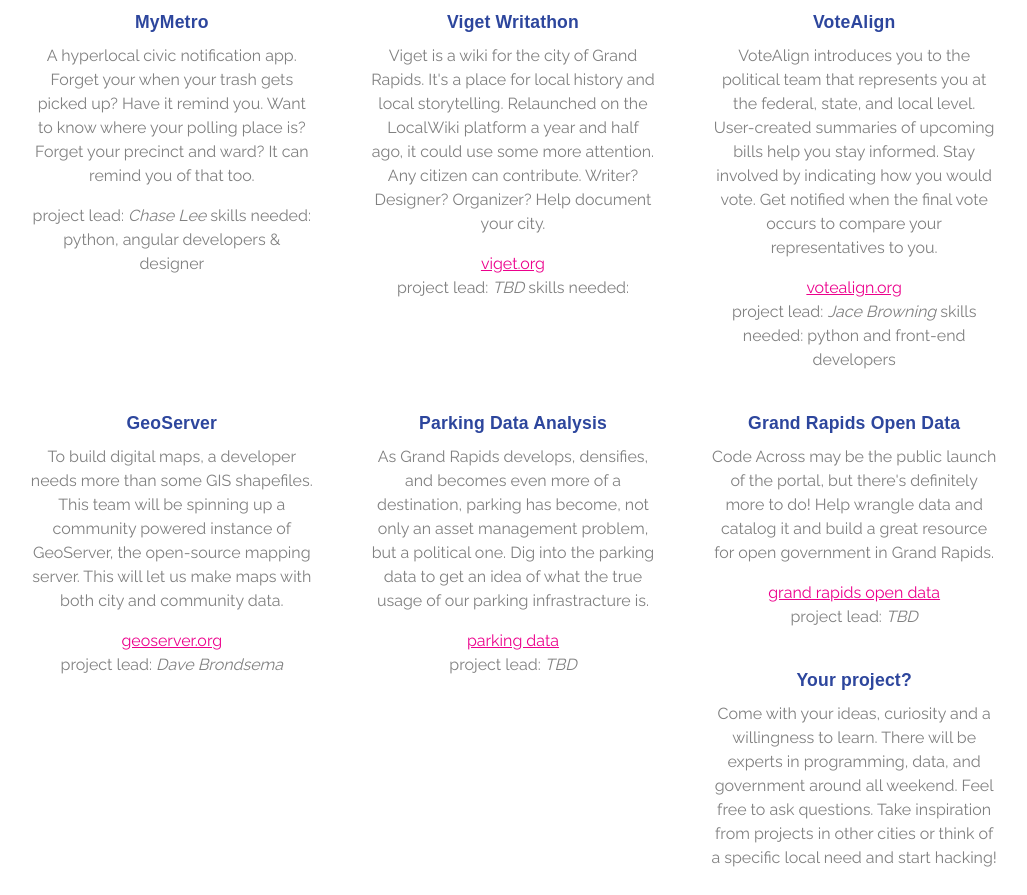
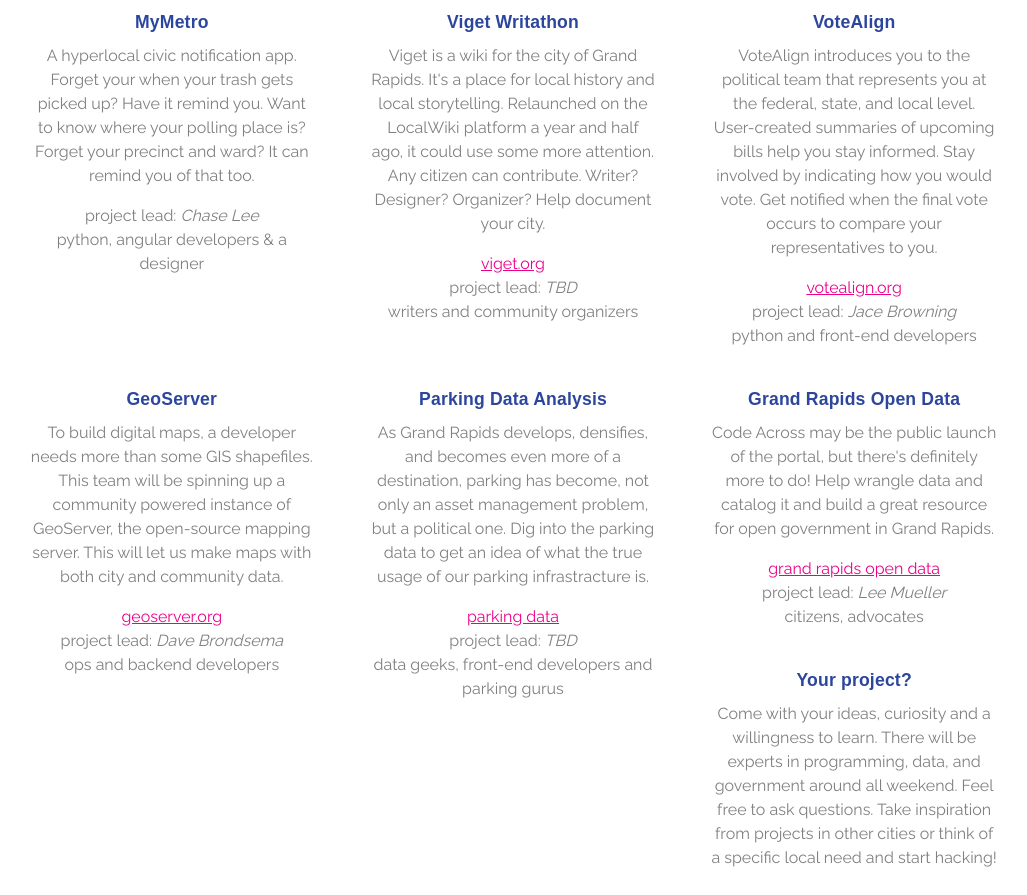
Before and after one commit to friendlycode/code-across-gr, a plain HTML site: page index.html in a window 1280 px wide. Shown: the part 1581-2476 px from the top of the page, without its empty margins (127-1154 px from the left). Drawn offline with Linux system fonts and the light colour scheme.

Commit message:
Project needs

```diff
--- a/index.html
+++ b/index.html
@@ -93,8 +93,8 @@
         A hyperlocal civic notification app. Forget your when your trash gets picked up? Have it remind you.
         Want to know where your polling place is? Forget your precinct and ward? It can remind you of that too.
       </p>
-      project lead: <span class="lead">Chase Lee</span>
-      skills needed: <span class="needs">python, angular developers & designer</span>
+      project lead: <span class="lead">Chase Lee</span><br>
+      <span class="needs">python, angular developers & a designer</span>
     </div>
 
     <div class="project">
@@ -103,8 +103,8 @@
       	Viget is a wiki for the city of Grand Rapids. It's a place for local history and local storytelling. Relaunched on the LocalWiki platform a year and half ago, it could use some more attention. Any citizen can contribute. Writer? Designer? Organizer? Help document your city.
       </p>
       <span><a href="http://viget.org">viget.org</a></span><br>
-      project lead: <span class="lead">TBD</span>
-      skills needed: <span class="needs"></span>
+      project lead: <span class="lead">TBD</span><br>
+      <span class="needs">writers and community organizers</span>
     </div>
 
     <div class="project">
@@ -115,8 +115,8 @@
         Get notified when the final vote occurs to compare your representatives to you.
       </p>
       <span><a href="http://votealign.org">votealign.org</a></span><br>
-      project lead: <span class="lead">Jace Browning</span>
-      skills needed: <span class="needs">python and front-end developers</span>
+      project lead: <span class="lead">Jace Browning</span><br>
+      <span class="needs">python and front-end developers</span>
     </div>
 
     <div class="project">
@@ -126,7 +126,8 @@
         of GeoServer, the open-source mapping server. This will let us make maps with both city and community data.
       </p>
       <span><a href="http://geoserver.org">geoserver.org</a></span><br>
-      project lead: <span class="lead">Dave Brondsema</span>
+      project lead: <span class="lead">Dave Brondsema</span><br>
+      <span class="needs">ops and backend developers</span>
     </div>
 
     <div class="project">
@@ -135,7 +136,8 @@
       	As Grand Rapids develops, densifies, and becomes even more of a destination, parking has become, not only an asset management problem, but a political one. Dig into the parking data to get an idea of what the true usage of our parking infrastracture is.
       </p>
       <span><a href="http://data.grcity.us/dataset?tags=parking">parking data</a></span><br>
-      project lead: <span class="lead">TBD</span>
+      project lead: <span class="lead">TBD</span><br>
+      <span class="needs">data geeks, front-end developers and parking gurus</span>
     </div>
 
     <div class="project">
@@ -144,7 +146,8 @@
       	Code Across may be the public launch of the portal, but there's definitely more to do! Help wrangle data and catalog it and build a great resource for open government in Grand Rapids.
       </p>
       <span><a href="http://data.grcity.us">grand rapids open data</a></span><br>
-      project lead: <span class="lead">TBD</span>
+      project lead: <span class="lead">Lee Mueller</span><br>
+      <span class="needs">citizens, advocates</span>
     </div>
 
     <div class="project">
```
